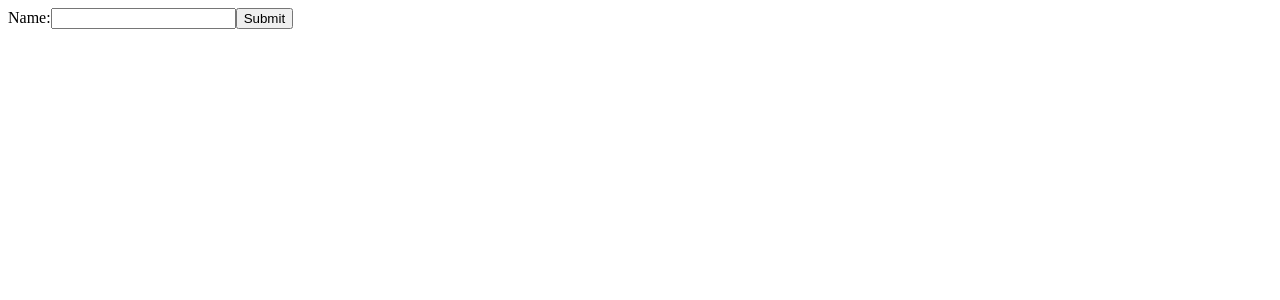
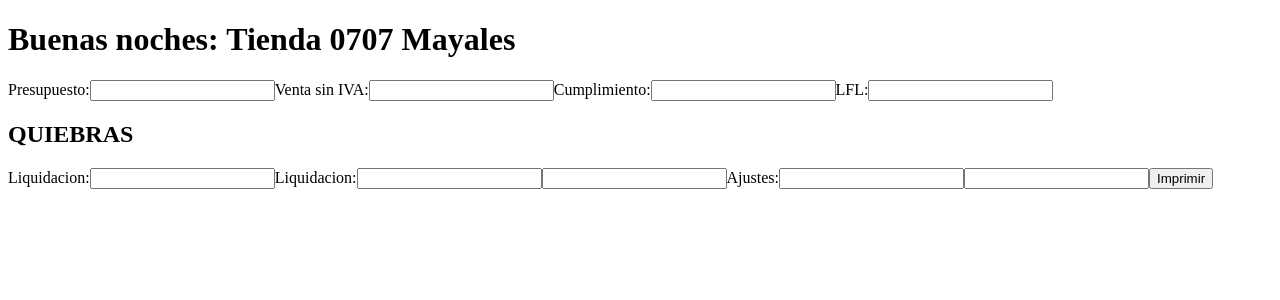
Before and after one commit to westhly/proyectopersonal, a React (Create React App) app: page / in a window 1280 px wide. Shown: the top 300 px of the page. Built offline with nearby package versions, Linux system fonts and the light colour scheme.

Commit message:
variables creadas

```diff
--- a/src/form.jsx
+++ b/src/form.jsx
@@ -3,12 +3,42 @@ import  React  from "react";
 function Formulario () {
 
     return (
+
         <form>
+            <h1>Buenas noches: Tienda 0707 Mayales</h1>
   <label>
-    Name:
-    <input type="text" name="name" />
+    Presupuesto:
+    <input type="number" name="num" />
   </label>
-  <input type="submit" value="Submit" />
+  <label>
+    Venta sin IVA:
+    <input type="number" name="name" />
+  </label>
+  <label>
+    Cumplimiento:
+    <input type="number" name="name" />
+  </label>
+  <label>
+    LFL:
+    <input type="number" name="name" />
+  </label>
+  <h2>QUIEBRAS</h2>
+  <label>
+    Liquidacion:
+    <input type="number" name="name" />
+  </label>
+  <label>
+    Liquidacion:
+    <input type="number" name="name" />
+    <input type="number" name="porcentaje" />
+  </label>
+  <label>
+    Ajustes:
+    <input type="number" name="name" />
+    <input type="number" name="porcentaje" />
+  </label>
+
+  <input type="submit" value="Imprimir" />
 </form>
     )
 
```
